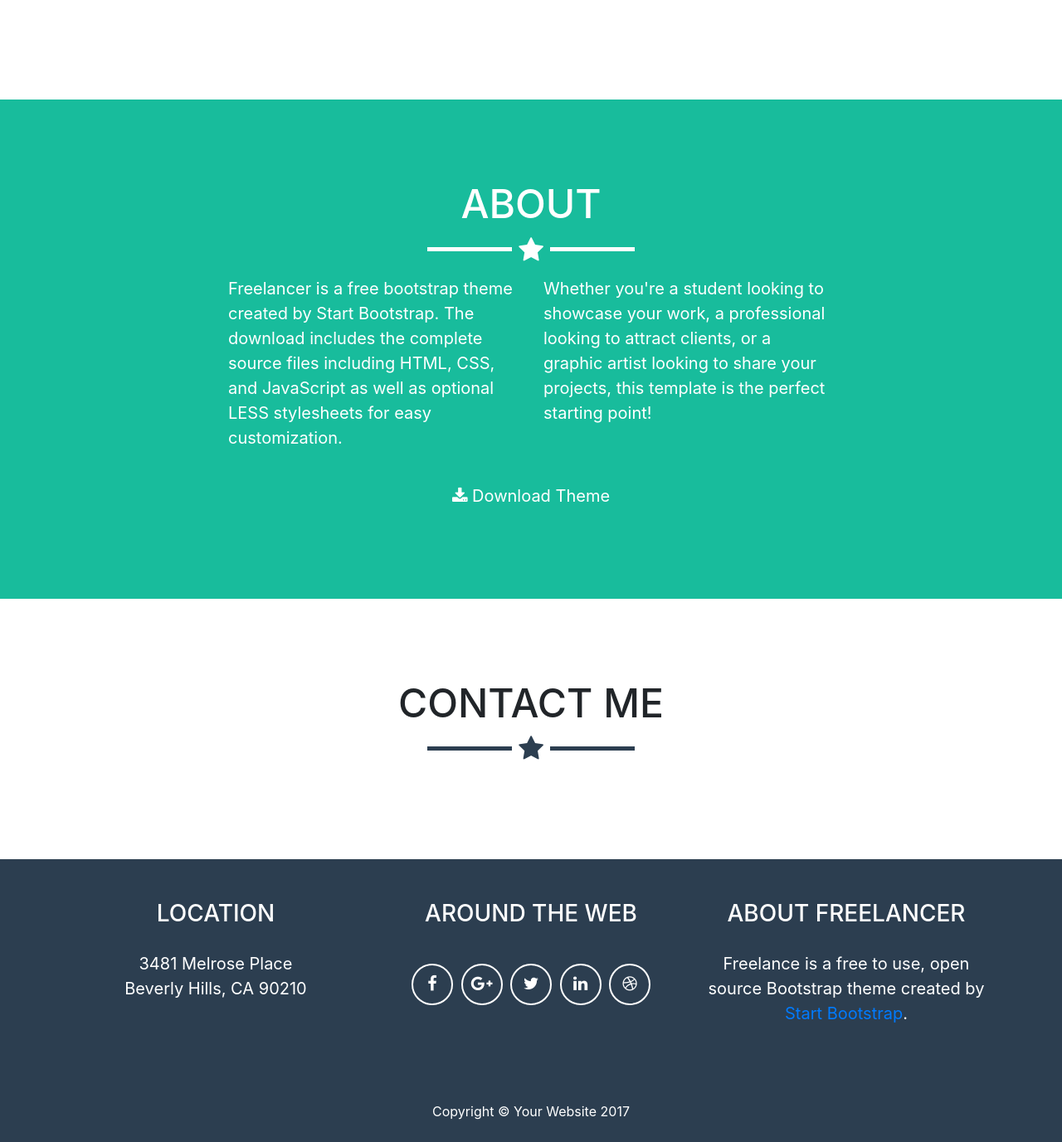
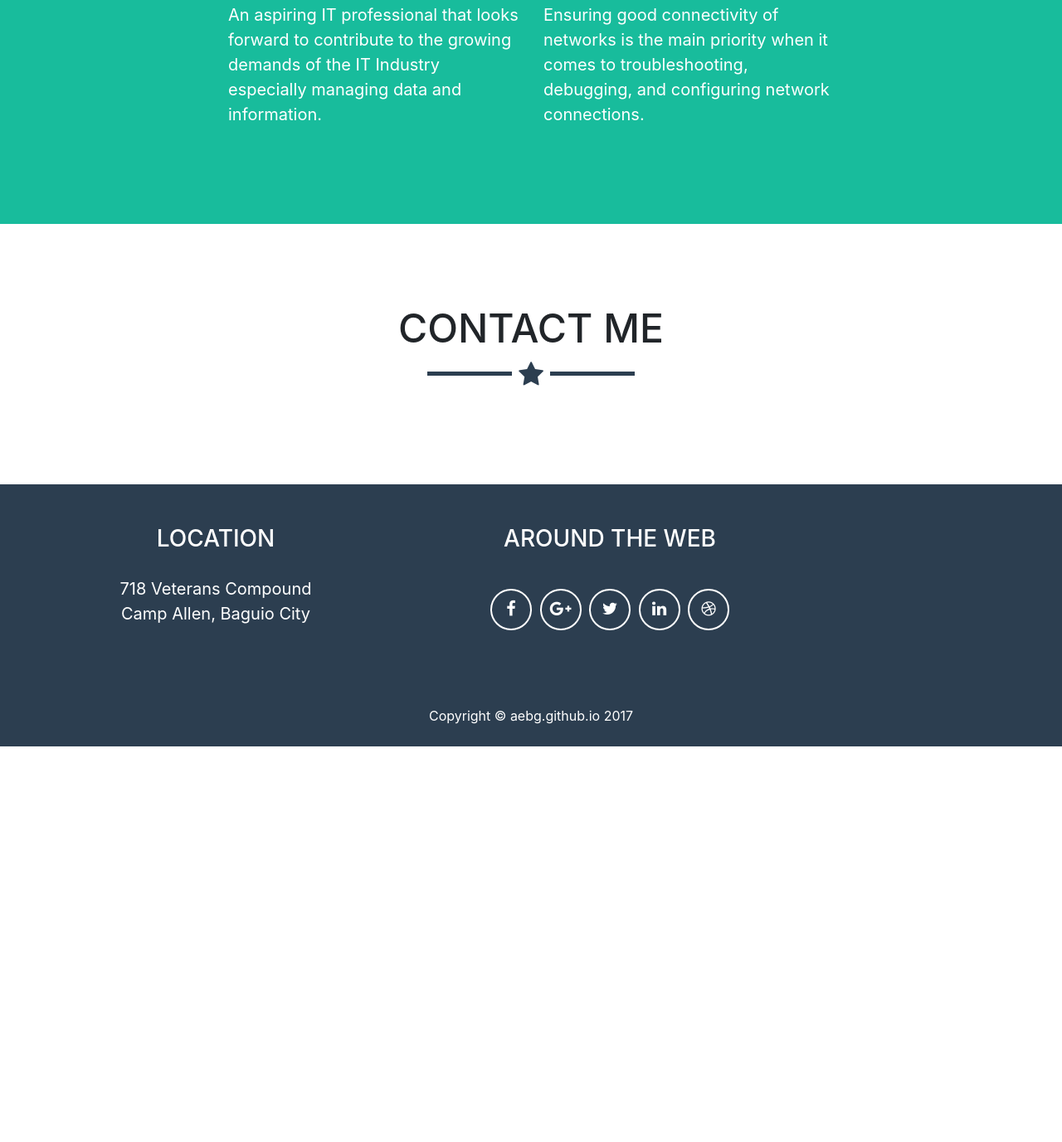
Before and after one commit to AEBG/aebg.github.io, a website with bundled scripts: page index.html in a window 1280 px wide. Shown: the part 1550-2927 px from the top of the page at 83% size. After the commit the page ends 2450 px from the top, so only its background shows below. Built offline with nearby package versions, Linux system fonts and the light colour scheme; a script that the page names is missing.

Commit message:
Upload File

```diff
--- a/index.html
+++ b/index.html
@@ -84,7 +84,7 @@
                   <i class="fa fa-search-plus fa-3x"></i>
                 </div>
               </div>
-              <img class="img-fluid" src="img/portfolio/cake.png" alt="">
+
             </a>
           </div>
           <div class="col-sm-4 portfolio-item">
@@ -94,7 +94,6 @@
                   <i class="fa fa-search-plus fa-3x"></i>
                 </div>
               </div>
-              <img class="img-fluid" src="img/portfolio/circus.png" alt="">
             </a>
           </div>
           <div class="col-sm-4 portfolio-item">
@@ -104,7 +103,7 @@
                   <i class="fa fa-search-plus fa-3x"></i>
                 </div>
               </div>
-              <img class="img-fluid" src="img/portfolio/game.png" alt="">
+
             </a>
           </div>
           <div class="col-sm-4 portfolio-item">
@@ -114,7 +113,6 @@
                   <i class="fa fa-search-plus fa-3x"></i>
                 </div>
               </div>
-              <img class="img-fluid" src="img/portfolio/safe.png" alt="">
             </a>
           </div>
           <div class="col-sm-4 portfolio-item">
@@ -124,7 +122,6 @@
                   <i class="fa fa-search-plus fa-3x"></i>
                 </div>
               </div>
-              <img class="img-fluid" src="img/portfolio/submarine.png" alt="">
             </a>
           </div>
         </div>
@@ -138,16 +135,12 @@
         <hr class="star-light">
         <div class="row">
           <div class="col-lg-4 ml-auto">
-            <p>Freelancer is a free bootstrap theme created by Start Bootstrap. The download includes the complete source files including HTML, CSS, and JavaScript as well as optional LESS stylesheets for easy customization.</p>
+            <p> An aspiring IT professional that looks forward to contribute to the growing demands of the IT Industry especially managing data and information. </p>
           </div>
           <div class="col-lg-4 mr-auto">
-            <p>Whether you're a student looking to showcase your work, a professional looking to attract clients, or a graphic artist looking to share your projects, this template is the perfect starting point!</p>
+            <p> Ensuring good connectivity of networks is the main priority when it comes to troubleshooting, debugging, and configuring network connections.</p>
           </div>
           <div class="col-lg-8 mx-auto text-center">
-            <a href="#" class="btn btn-lg btn-outline">
-              <i class="fa fa-download"></i>
-              Download Theme
-            </a>
           </div>
         </div>
       </div>
@@ -195,19 +188,20 @@ s.setAttribute('data-timestamp', +new Date());
           <div class="row">
             <div class="footer-col col-md-4">
               <h3>Location</h3>
-              <p>3481 Melrose Place
-                <br>Beverly Hills, CA 90210</p>
+              <p>718 Veterans Compound
+                <br>Camp Allen, Baguio City</p>
             </div>
-            <div class="footer-col col-md-4">
-              <h3>Around the Web</h3>
+
+            <div class="footer-col col-md-6">
+            <h3>Around the Web</h3>
               <ul class="list-inline">
                 <li class="list-inline-item">
-                  <a class="btn-social btn-outline" href="#">
+                  <a class="btn-social btn-outline" href="https://www.facebook.com/angelearlbgaab">
                     <i class="fa fa-fw fa-facebook"></i>
                   </a>
                 </li>
                 <li class="list-inline-item">
-                  <a class="btn-social btn-outline" href="#">
+                  <a class="btn-social btn-outline" href="https://plus.google.com/114044807924167100445">
                     <i class="fa fa-fw fa-google-plus"></i>
                   </a>
                 </li>
@@ -227,11 +221,7 @@ s.setAttribute('data-timestamp', +new Date());
                   </a>
                 </li>
               </ul>
-            </div>
-            <div class="footer-col col-md-4">
-              <h3>About Freelancer</h3>
-              <p>Freelance is a free to use, open source Bootstrap theme created by
-                <a href="http://startbootstrap.com">Start Bootstrap</a>.</p>
+
             </div>
           </div>
         </div>
@@ -240,7 +230,7 @@ s.setAttribute('data-timestamp', +new Date());
         <div class="container">
           <div class="row">
             <div class="col-lg-12">
-              Copyright &copy; Your Website 2017
+              Copyright &copy; aebg.github.io 2017
             </div>
           </div>
         </div>
```
Also changed, not shown: img/portfolio/resume.png.
